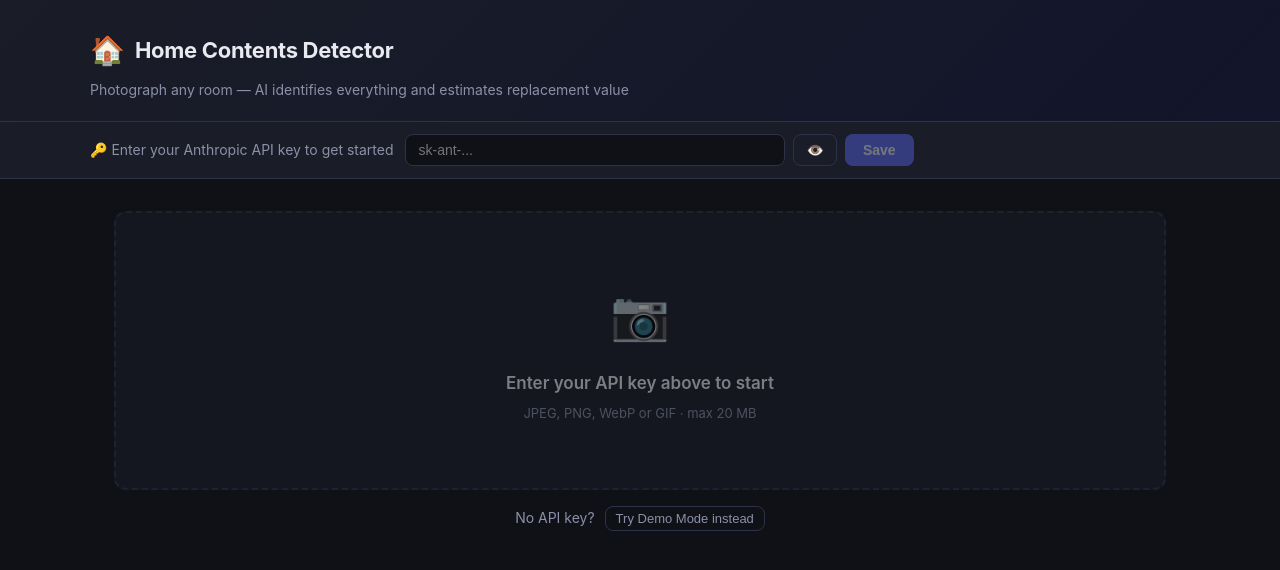
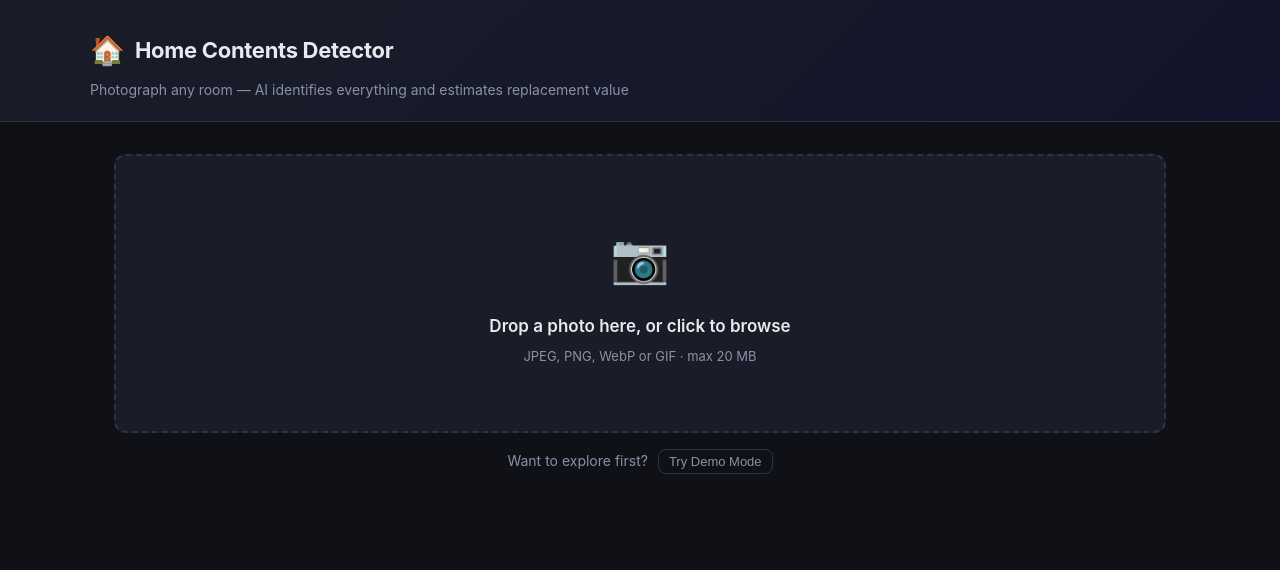
Before and after one commit to Sachinkavishka/home-contents-detector, a React (Vite) app: page / in a window 1280 px wide. Shown: the top 570 px of the page. Built offline with nearby package versions, Linux system fonts and the light colour scheme.

Commit message:
Use server-side API key via Vercel env var

```diff
--- a/src/App.tsx
+++ b/src/App.tsx
@@ -1,21 +1,13 @@
 import { useState, useCallback } from 'react'
-import { ApiKeyInput } from './components/ApiKeyInput'
 import { ImageUpload } from './components/ImageUpload'
 import { ItemsList } from './components/ItemsList'
 import { ClaudeDataSource, DemoDataSource } from './datasources'
 import type { ScanState } from './types'
 
 export default function App() {
-  const [apiKey, setApiKey] = useState(() => sessionStorage.getItem('hcd_key') ?? '')
   const [demoMode, setDemoMode] = useState(false)
   const [preview, setPreview] = useState<string | null>(null)
   const [scan, setScan] = useState<ScanState>({ status: 'idle', result: null, error: null })
-
-  const saveKey = useCallback((key: string) => {
-    setApiKey(key)
-    if (key) sessionStorage.setItem('hcd_key', key)
-    else sessionStorage.removeItem('hcd_key')
-  }, [])
 
   const handleImage = useCallback(
     async (base64: string, mimeType: string, previewUrl: string) => {
@@ -23,7 +15,7 @@ export default function App() {
       setScan({ status: 'scanning', result: null, error: null })
 
       try {
-        const source = demoMode ? new DemoDataSource() : new ClaudeDataSource(apiKey)
+        const source = demoMode ? new DemoDataSource() : new ClaudeDataSource()
         const result = await source.analyseImage(base64, mimeType, previewUrl)
         setScan({ status: 'done', result, error: null })
       } catch (err) {
@@ -34,7 +26,7 @@ export default function App() {
         })
       }
     },
-    [apiKey, demoMode],
+    [demoMode],
   )
 
   const reset = useCallback(() => {
@@ -56,14 +48,11 @@ export default function App() {
         </div>
       </header>
 
-      {!demoMode && <ApiKeyInput onSave={saveKey} saved={!!apiKey} />}
-
-      {/* Demo mode banner */}
       {demoMode && (
         <div className="demo-banner">
           <div className="api-key-inner">
             <span className="demo-badge">DEMO MODE</span>
-            <span className="api-key-label">Using sample data — no API key needed</span>
+            <span className="api-key-label">Using sample data</span>
             <button className="btn-ghost small" onClick={() => setDemoMode(false)}>
               Switch to Real AI
             </button>
@@ -74,12 +63,12 @@ export default function App() {
       <main className="main-content">
         {scan.status === 'idle' && (
           <>
-            <ImageUpload onImage={handleImage} disabled={!apiKey && !demoMode} />
-            {!demoMode && !apiKey && (
+            <ImageUpload onImage={handleImage} disabled={false} />
+            {!demoMode && (
               <div className="demo-prompt">
-                <span>No API key?</span>
+                <span>Want to explore first?</span>
                 <button className="btn-ghost small" onClick={() => setDemoMode(true)}>
-                  Try Demo Mode instead
+                  Try Demo Mode
                 </button>
               </div>
             )}
--- a/src/datasources/claudeDataSource.ts
+++ b/src/datasources/claudeDataSource.ts
@@ -33,19 +33,11 @@ Rules:
 - If you cannot identify an item clearly, make a reasonable estimate and note it`
 
 export class ClaudeDataSource implements DataSource {
-  private apiKey: string
-
-  constructor(apiKey: string) {
-    this.apiKey = apiKey
-  }
-
   async analyseImage(imageBase64: string, mimeType: string, _imageUrl?: string): Promise<ScanResult> {
     const response = await fetch('/api/messages', {
       method: 'POST',
       headers: {
         'Content-Type': 'application/json',
-        'x-api-key': this.apiKey,
-        'anthropic-version': '2023-06-01',
       },
       body: JSON.stringify({
         model: 'claude-opus-4-6',
--- a/vite.config.ts
+++ b/vite.config.ts
@@ -14,10 +14,13 @@ export default defineConfig({
         changeOrigin: true,
         rewrite: (path) => path.replace(/^\/api\/messages/, '/messages'),
         configure: (proxy) => {
-          // Strip browser-identifying headers so Anthropic treats this as a server request
           proxy.on('proxyReq', (proxyReq) => {
+            // Strip browser-identifying headers
             proxyReq.removeHeader('origin')
             proxyReq.removeHeader('referer')
+            // Inject API key from .env.local for local development
+            const devKey = process.env.ANTHROPIC_API_KEY
+            if (devKey) proxyReq.setHeader('x-api-key', devKey)
           })
         },
       },
```
Also changed, not shown: api/messages.js (+5 -4 lines).
